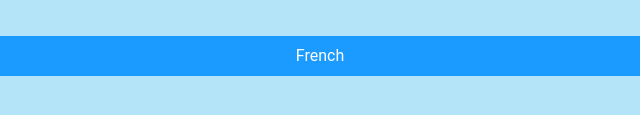
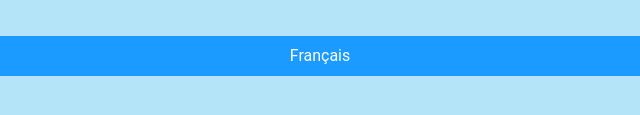
Before and after one commit to alia0021/MTM6330-Midterm-alia0021, a website: page success.html in a window 1280 px wide. Shown: the part 381-496 px from the top of the page, 320-960 px from the left. Drawn offline with Linux system fonts and the light colour scheme.

Commit message:
change french to francais

```diff
--- a/success.html
+++ b/success.html
@@ -26,7 +26,7 @@ online tutorials  -->
       </div>
       <br>
       <div class="button">
-        <a href="frprofile.html" class="submitButton">French</a>
+        <a href="frprofile.html" class="submitButton">Français</a>
       </div>
     </div>
 
```
